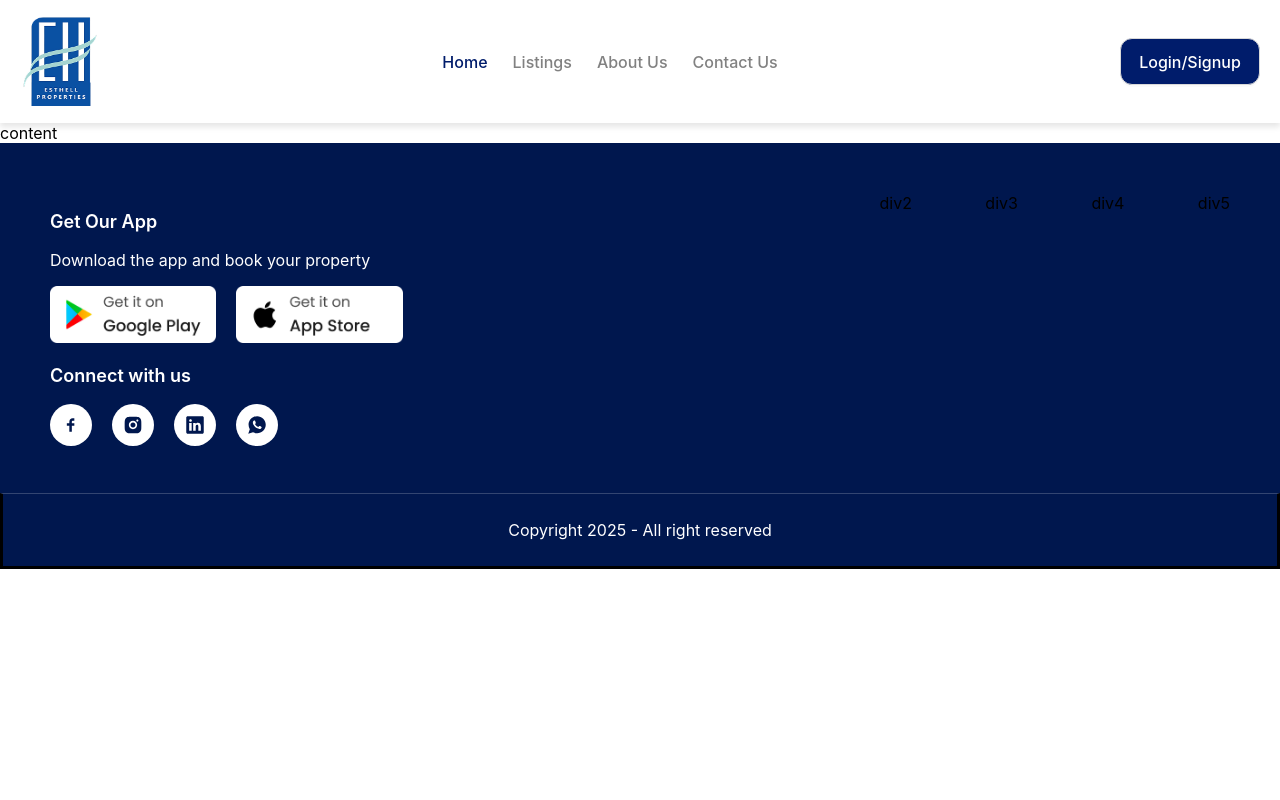
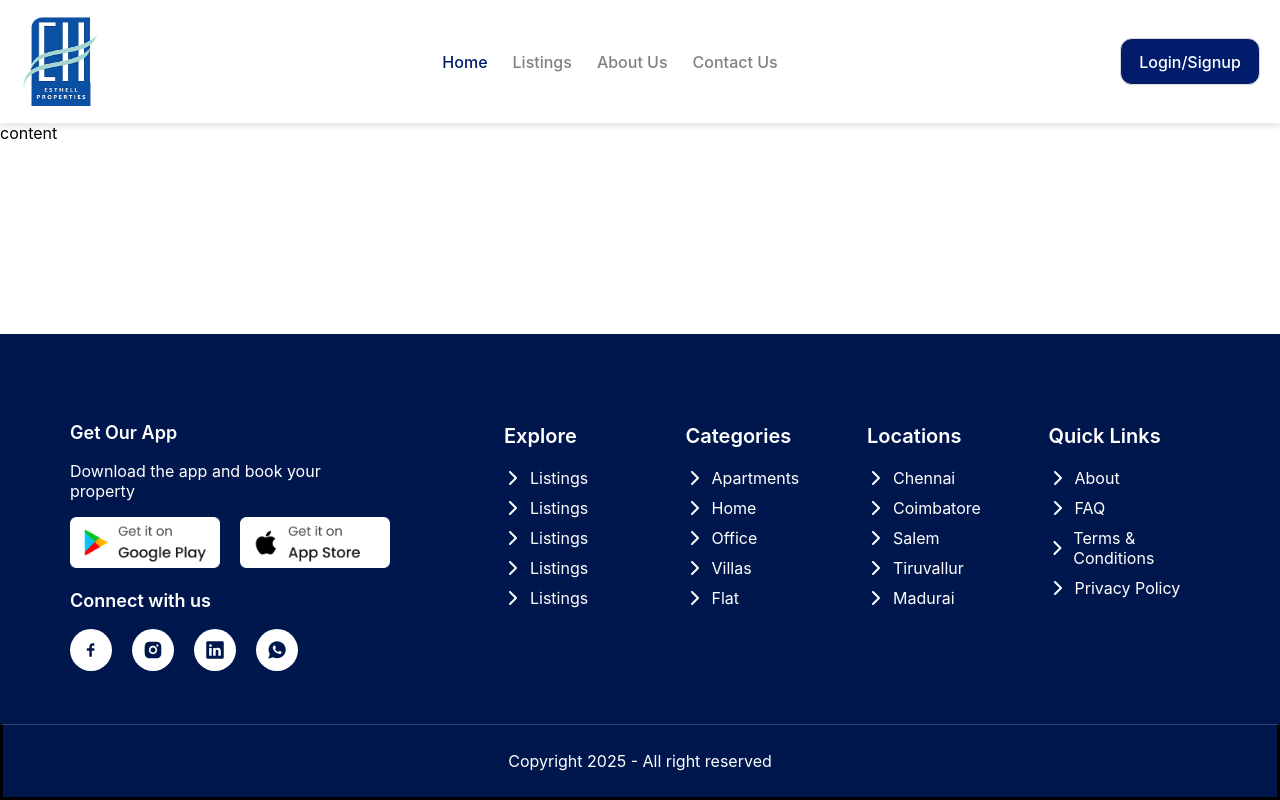
Before and after one commit to karthik-kerry/esthell-prop-website, a React (Create React App) app: page / in a window 1280 px wide. Built offline with nearby package versions, Linux system fonts and the light colour scheme.

Commit message:
header & footer created

```diff
--- a/src/components/Footer.js
+++ b/src/components/Footer.js
@@ -6,37 +6,33 @@ import { TiSocialFacebook } from "react-icons/ti";
 import { RiInstagramFill } from "react-icons/ri";
 import { IoLogoLinkedin } from "react-icons/io5";
 import { IoLogoWhatsapp } from "react-icons/io";
+import { FaChevronRight } from "react-icons/fa6";
 
 export default function Footer() {
   return (
-    <div
-      style={{
-        width: "100%",
-      }}
-    >
+    <div style={{ position: "absolute", bottom: 0, width: "100%" }}>
       <div
         style={{
           backgroundColor: "#00174E",
           height: 250,
-          padding: 50,
+          padding: 70,
           display: "flex",
-          alignI: "center",
           justifyContent: "space-between",
         }}
       >
-        <div>
+        <div style={{ flex: 1, marginRight: "10%" }}>
           <p style={{ color: "#FFFFFF", fontWeight: "600", fontSize: 18 }}>
             Get Our App
           </p>
           <p style={{ color: "white", fontSize: 16 }}>
             Download the app and book your property
           </p>
-          <div>
-            <Link to="/" style={{ marginRight: 20 }}>
-              <img src={Playstore} style={{ width: "22%" }} />
+          <div style={{ display: "flex", gap: 20 }}>
+            <Link to="/">
+              <img src={Playstore} style={{ width: 150 }} />
             </Link>
             <Link to="/">
-              <img src={Appstore} style={{ width: "22%" }} />
+              <img src={Appstore} style={{ width: 150 }} />
             </Link>
           </div>
           <p style={{ color: "white", fontSize: 18, fontWeight: "600" }}>
@@ -97,10 +93,311 @@ export default function Footer() {
             </div>
           </div>
         </div>
-        <div>div2</div>
-        <div>div3</div>
-        <div>div4</div>
-        <div>div5</div>
+        <div style={{ flex: 1, marginRight: 20 }}>
+          <p style={{ color: "white", fontWeight: "600", fontSize: 20 }}>
+            Explore
+          </p>
+          <Link
+            to="/"
+            style={{
+              display: "flex",
+              gap: 10,
+              alignItems: "center",
+              color: "white",
+              textDecoration: "none",
+              fontSize: 16,
+              marginBottom: 10,
+            }}
+          >
+            <FaChevronRight size={16} color="white" />
+            Listings
+          </Link>
+          <Link
+            to="/"
+            style={{
+              display: "flex",
+              gap: 10,
+              alignItems: "center",
+              color: "white",
+              textDecoration: "none",
+              fontSize: 16,
+              marginBottom: 10,
+            }}
+          >
+            <FaChevronRight size={16} color="white" />
+            Listings
+          </Link>
+          <Link
+            to="/"
+            style={{
+              display: "flex",
+              gap: 10,
+              alignItems: "center",
+              color: "white",
+              textDecoration: "none",
+              fontSize: 16,
+              marginBottom: 10,
+            }}
+          >
+            <FaChevronRight size={16} color="white" />
+            Listings
+          </Link>
+          <Link
+            to="/"
+            style={{
+              display: "flex",
+              gap: 10,
+              alignItems: "center",
+              color: "white",
+              textDecoration: "none",
+              fontSize: 16,
+              marginBottom: 10,
+            }}
+          >
+            <FaChevronRight size={16} color="white" />
+            Listings
+          </Link>
+          <Link
+            to="/"
+            style={{
+              display: "flex",
+              gap: 10,
+              alignItems: "center",
+              color: "white",
+              textDecoration: "none",
+              fontSize: 16,
+              marginBottom: 10,
+            }}
+          >
+            <FaChevronRight size={16} color="white" />
+            Listings
+          </Link>
+        </div>
+        <div style={{ flex: 1, marginRight: 20 }}>
+          <p style={{ color: "white", fontWeight: "600", fontSize: 20 }}>
+            Categories
+          </p>
+          <Link
+            to="/"
+            style={{
+              display: "flex",
+              gap: 10,
+              alignItems: "center",
+              color: "white",
+              textDecoration: "none",
+              fontSize: 16,
+              marginBottom: 10,
+            }}
+          >
+            <FaChevronRight size={16} color="white" />
+            Apartments
+          </Link>
+          <Link
+            to="/"
+            style={{
+              display: "flex",
+              gap: 10,
+              alignItems: "center",
+              color: "white",
+              textDecoration: "none",
+              fontSize: 16,
+              marginBottom: 10,
+            }}
+          >
+            <FaChevronRight size={16} color="white" />
+            Home
+          </Link>
+          <Link
+            to="/"
+            style={{
+              display: "flex",
+              gap: 10,
+              alignItems: "center",
+              color: "white",
+              textDecoration: "none",
+              fontSize: 16,
+              marginBottom: 10,
+            }}
+          >
+            <FaChevronRight size={16} color="white" />
+            Office
+          </Link>
+          <Link
+            to="/"
+            style={{
+              display: "flex",
+              gap: 10,
+              alignItems: "center",
+              color: "white",
+              textDecoration: "none",
+              fontSize: 16,
+              marginBottom: 10,
+            }}
+          >
+            <FaChevronRight size={16} color="white" />
+            Villas
+          </Link>
+          <Link
+            to="/"
+            style={{
+              display: "flex",
+              gap: 10,
+              alignItems: "center",
+              color: "white",
+              textDecoration: "none",
+              fontSize: 16,
+              marginBottom: 10,
+            }}
+          >
+            <FaChevronRight size={16} color="white" />
+            Flat
+          </Link>
+        </div>
+        <div style={{ flex: 1, marginRight: 20 }}>
+          <p style={{ color: "white", fontWeight: "600", fontSize: 20 }}>
+            Locations
+          </p>
+          <Link
+            to="/"
+            style={{
+              display: "flex",
+              gap: 10,
+              alignItems: "center",
+              color: "white",
+              textDecoration: "none",
+              fontSize: 16,
+              marginBottom: 10,
+            }}
+          >
+            <FaChevronRight size={16} color="white" />
+            Chennai
+          </Link>
+          <Link
+            to="/"
+            style={{
+              display: "flex",
+              gap: 10,
+              alignItems: "center",
+              color: "white",
+              textDecoration: "none",
+              fontSize: 16,
+              marginBottom: 10,
+            }}
+          >
+            <FaChevronRight size={16} color="white" />
+            Coimbatore
+          </Link>
+          <Link
+            to="/"
+            style={{
+              display: "flex",
+              gap: 10,
+              alignItems: "center",
+              color: "white",
+              textDecoration: "none",
+              fontSize: 16,
+              marginBottom: 10,
+            }}
+          >
+            <FaChevronRight size={16} color="white" />
+            Salem
+          </Link>
+          <Link
+            to="/"
+            style={{
+              display: "flex",
+              gap: 10,
+              alignItems: "center",
+              color: "white",
+              textDecoration: "none",
+              fontSize: 16,
+              marginBottom: 10,
+            }}
+          >
+            <FaChevronRight size={16} color="white" />
+            Tiruvallur
+          </Link>
+          <Link
+            to="/"
+            style={{
+              display: "flex",
+              gap: 10,
+              alignItems: "center",
+              color: "white",
+              textDecoration: "none",
+              fontSize: 16,
+              marginBottom: 10,
+            }}
+          >
+            <FaChevronRight size={16} color="white" />
+            Madurai
+          </Link>
+        </div>
+        <div style={{ flex: 1 }}>
+          <p style={{ color: "white", fontWeight: "600", fontSize: 20 }}>
+            Quick Links
+          </p>
+          <Link
+            to="/"
+            style={{
+              display: "flex",
+              gap: 10,
+              alignItems: "center",
+              color: "white",
+              textDecoration: "none",
+              fontSize: 16,
+              marginBottom: 10,
+            }}
+          >
+            <FaChevronRight size={16} color="white" />
+            About
+          </Link>
+          <Link
+            to="/"
+            style={{
+              display: "flex",
+              gap: 10,
+              alignItems: "center",
+              color: "white",
+              textDecoration: "none",
+              fontSize: 16,
+              marginBottom: 10,
+            }}
+          >
+            <FaChevronRight size={16} color="white" />
+            FAQ
+          </Link>
+          <Link
+            to="/"
+            style={{
+              display: "flex",
+              gap: 10,
+              alignItems: "center",
+              color: "white",
+              textDecoration: "none",
+              fontSize: 16,
+              marginBottom: 10,
+            }}
+          >
+            <FaChevronRight size={16} color="white" />
+            Terms & Conditions
+          </Link>
+          <Link
+            to="/"
+            style={{
+              display: "flex",
+              gap: 10,
+              alignItems: "center",
+              color: "white",
+              textDecoration: "none",
+              fontSize: 16,
+              marginBottom: 10,
+            }}
+          >
+            <FaChevronRight size={16} color="white" />
+            Privacy Policy
+          </Link>
+        </div>
       </div>
       <div
         style={{
--- a/src/components/Header.js
+++ b/src/components/Header.js
@@ -1,9 +1,24 @@
-import React from "react";
+import React, { useState } from "react";
 import Logo from "../assets/logo.png";
 import { Button } from "antd";
-import { Link } from "react-router-dom";
+import { Link, useLocation } from "react-router-dom";
 
 export default function Header() {
+  const location = useLocation();
+  const [hoveredLink, setHoveredLink] = useState(null);
+
+  const linkStyle = (path) => ({
+    fontSize: 16,
+    fontWeight: "500",
+    color: location.pathname === path ? "#001C6B" : "#2D2D2D99",
+    textDecoration: "none",
+    transition: "color 0.3s",
+  });
+
+  const hoverStyle = {
+    color: "#001C6B",
+  };
+
   return (
     <div
       style={{
@@ -26,50 +41,25 @@ export default function Header() {
           gap: 25,
         }}
       >
-        <Link
-          to="/"
-          style={{
-            fontSize: 16,
-            fontWeight: "500",
-            color: "#001C6B",
-            textDecoration: "none",
-          }}
-        >
-          Home
-        </Link>
-        <Link
-          to="/"
-          style={{
-            fontSize: 16,
-            fontWeight: "500",
-            color: "#2D2D2D99",
-            textDecoration: "none",
-          }}
-        >
-          Listings
-        </Link>
-        <Link
-          to="/"
-          style={{
-            fontSize: 16,
-            fontWeight: "500",
-            color: "#2D2D2D99",
-            textDecoration: "none",
-          }}
-        >
-          About Us
-        </Link>
-        <Link
-          to="/"
-          style={{
-            fontSize: 16,
-            fontWeight: "500",
-            color: "#2D2D2D99",
-            textDecoration: "none",
-          }}
-        >
-          Contact Us
-        </Link>
+        {[
+          { name: "Home", path: "/" },
+          { name: "Listings", path: "/listings" },
+          { name: "About Us", path: "/about" },
+          { name: "Contact Us", path: "/contact" },
+        ].map((link) => (
+          <Link
+            key={link.name}
+            to={link.path}
+            style={{
+              ...linkStyle(link.path),
+              ...(hoveredLink === link.name ? hoverStyle : {}),
+            }}
+            onMouseEnter={() => setHoveredLink(link.name)}
+            onMouseLeave={() => setHoveredLink(null)}
+          >
+            {link.name}
+          </Link>
+        ))}
       </div>
       <Button
         onClick={() => {}}
```
